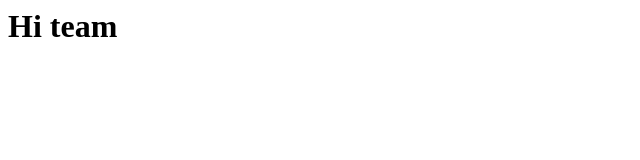
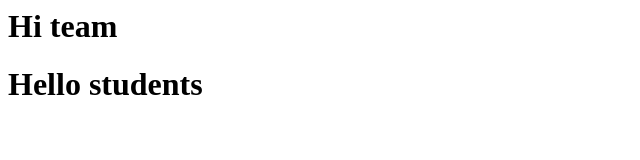
Before and after one commit to neeraj5811p-pixel/git-reset-revert-command, a plain HTML site: page index.html in a window 1280 px wide. Shown: the whole page, without its empty margins (0-640 px from the left). Drawn offline with Linux system fonts and the light colour scheme.

Commit message:
added a commit

```diff
--- a/index.html
+++ b/index.html
@@ -1 +1,2 @@
 <h1>Hi team </h1>
+<h1>Hello students </h1>
```
